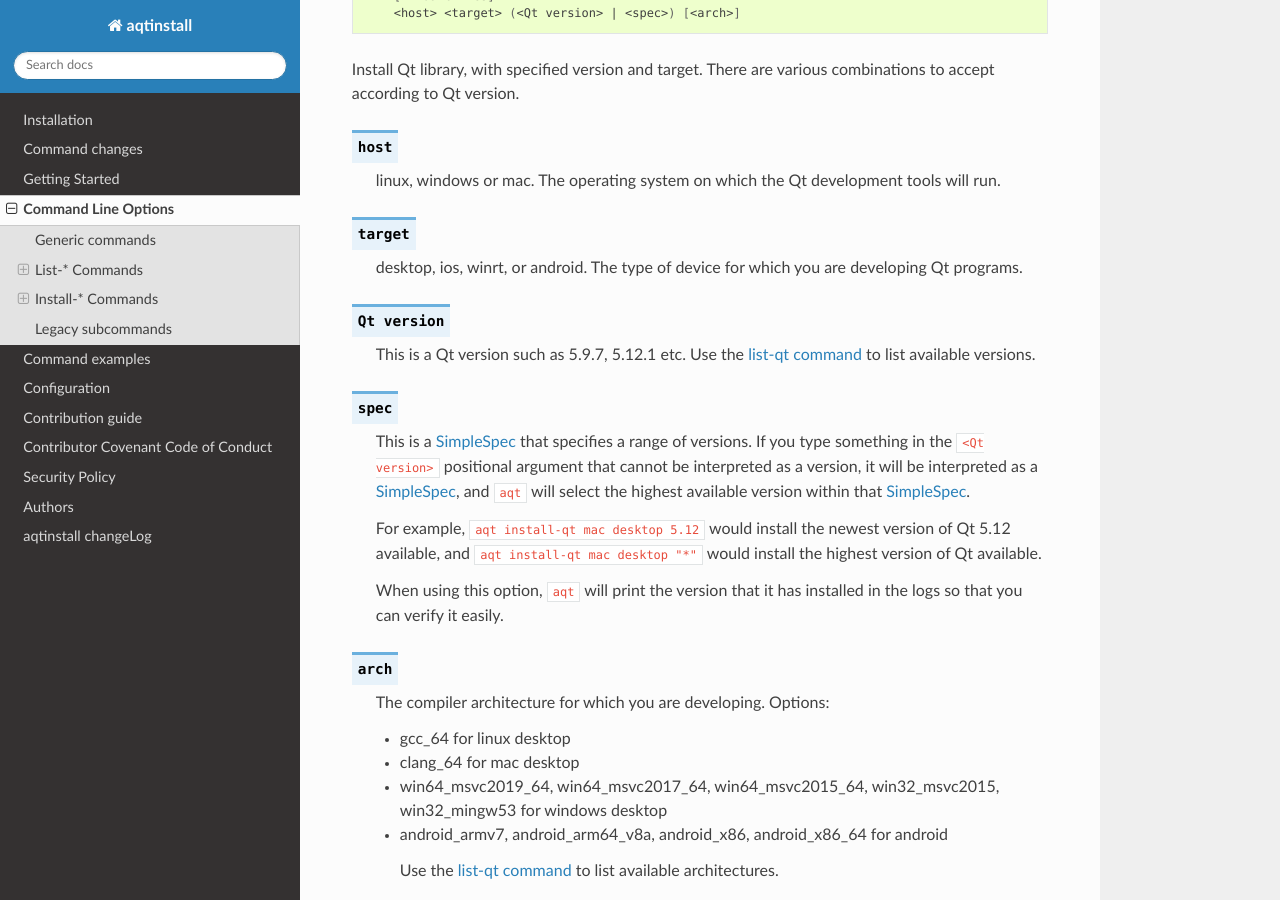
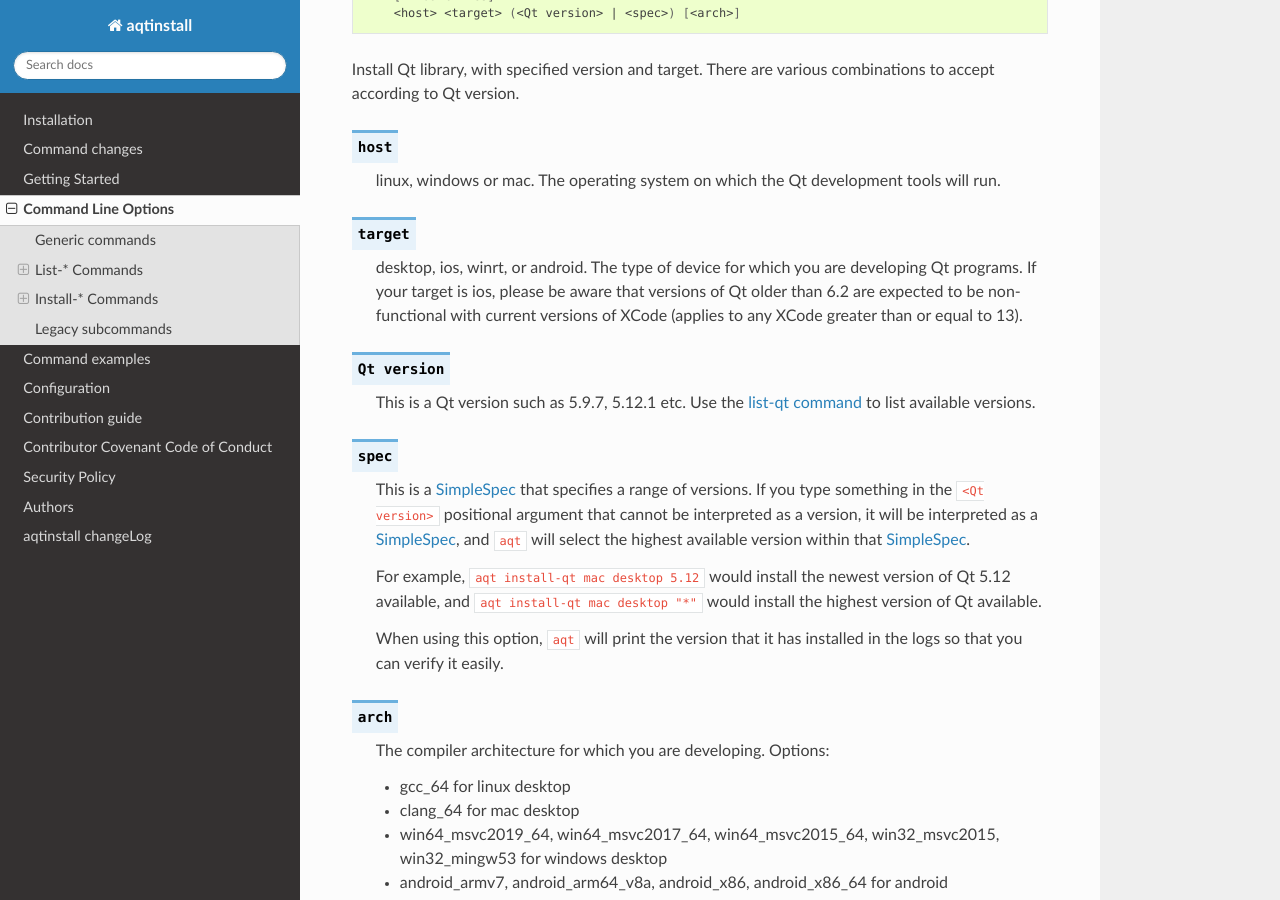
Before and after one commit to miurahr/aqtinstall, a Sphinx documentation site: the page built from docs/cli.rst, in a window 1280 px wide and 900 px high, scrolled down 8888 px. Built offline with Sphinx 7.4.7 and the Read the Docs theme 2.0.0, drawn with Linux system fonts in a browser that asks for light colours; the version number could not be read and is left out.

```diff
--- a/docs/cli.rst
+++ b/docs/cli.rst
@@ -524,6 +524,8 @@ There are various combinations to accept according to Qt version.
 .. describe:: target
 
     desktop, ios, winrt, or android. The type of device for which you are developing Qt programs.
+    If your target is ios, please be aware that versions of Qt older than 6.2 are expected to be
+    non-functional with current versions of XCode (applies to any XCode greater than or equal to 13).
 
 .. describe:: Qt version
 
```
Also changed, not shown: README.rst (+8 -0 lines).
